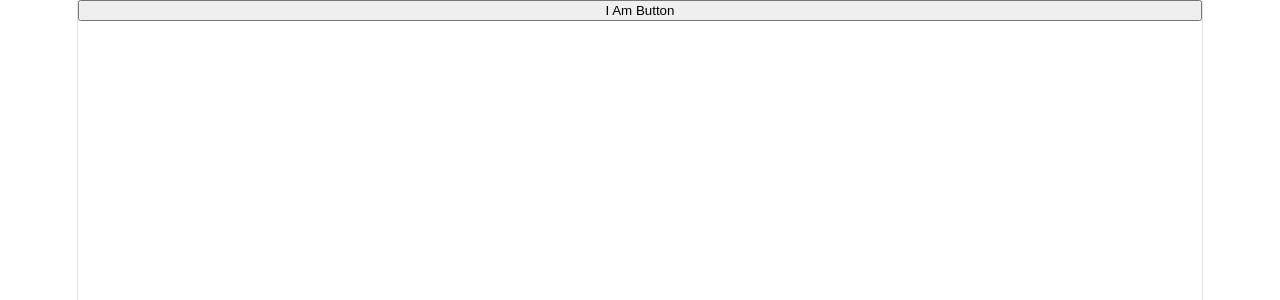
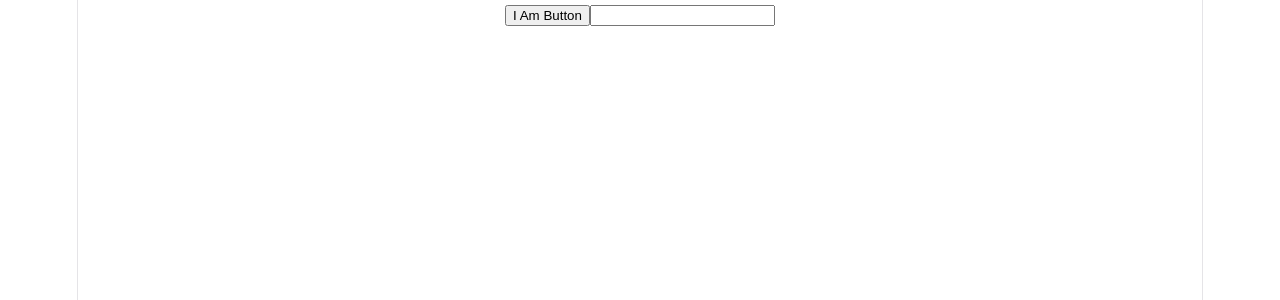
Before and after one commit to Yasinsandhu/React-Basics-Learning, a React (Vite) app in the folder 02-Module-02/Event Handling/Event Handling/: page / in a window 1280 px wide. Shown: the top 300 px of the page. Built offline with nearby package versions, Linux system fonts and the light colour scheme.

Commit message:
Keyboard Events

```diff
--- a/02-Module-02/Event Handling/Event Handling/src/App.jsx
+++ b/02-Module-02/Event Handling/Event Handling/src/App.jsx
@@ -1,7 +1,13 @@
 import Btn from "./components/Btn";
+import Keeb from "./components/keeb";
 
 function App() {
-  return <Btn />;
+  return (
+    <div>
+      <Btn />
+      <Keeb />
+    </div>
+  );
 }
 
 export default App;
--- /dev/null
+++ b/02-Module-02/Event Handling/Event Handling/src/components/keeb.jsx
@@ -0,0 +1,9 @@
+const Keeb = () => {
+  const keyDownHandler = () => {
+    console.log("A key was pressed!");
+  };
+
+  return <input type="text" onKeyDown={keyDownHandler} />;
+};
+
+export default Keeb;
```
